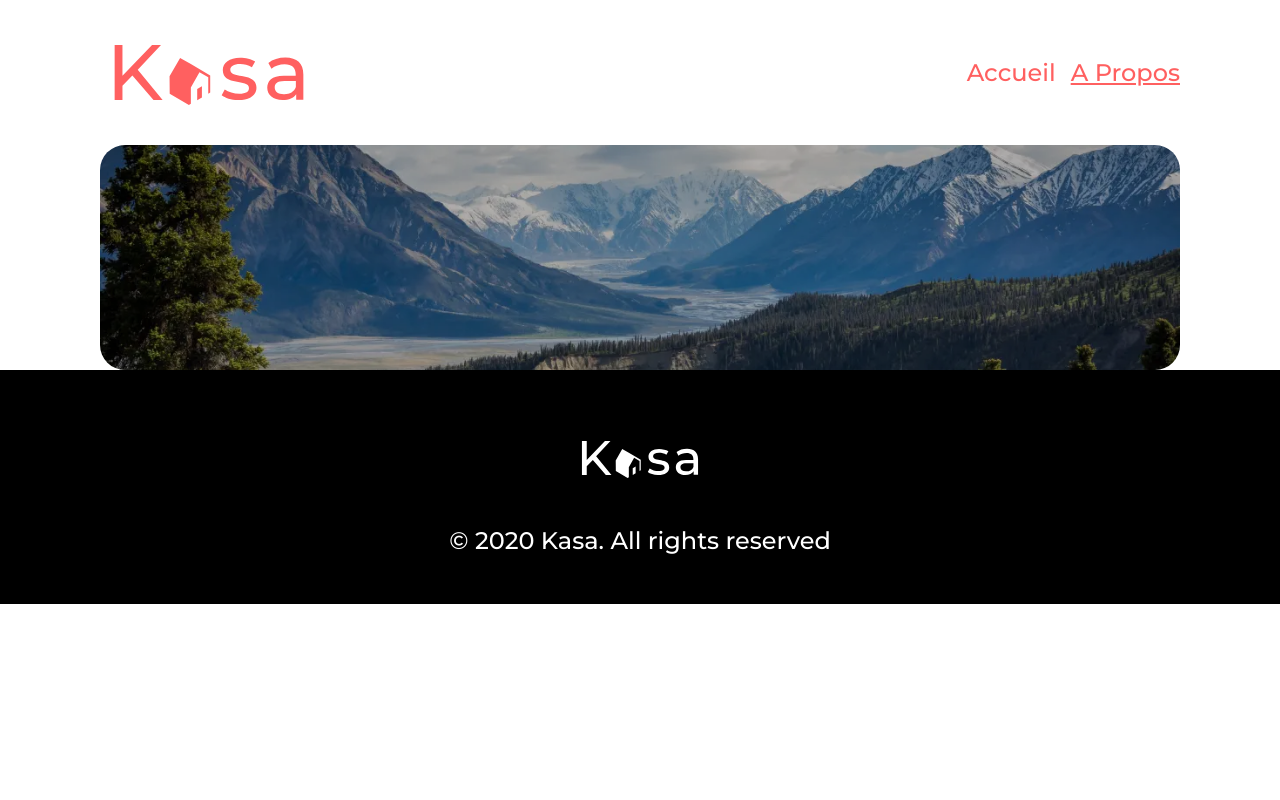
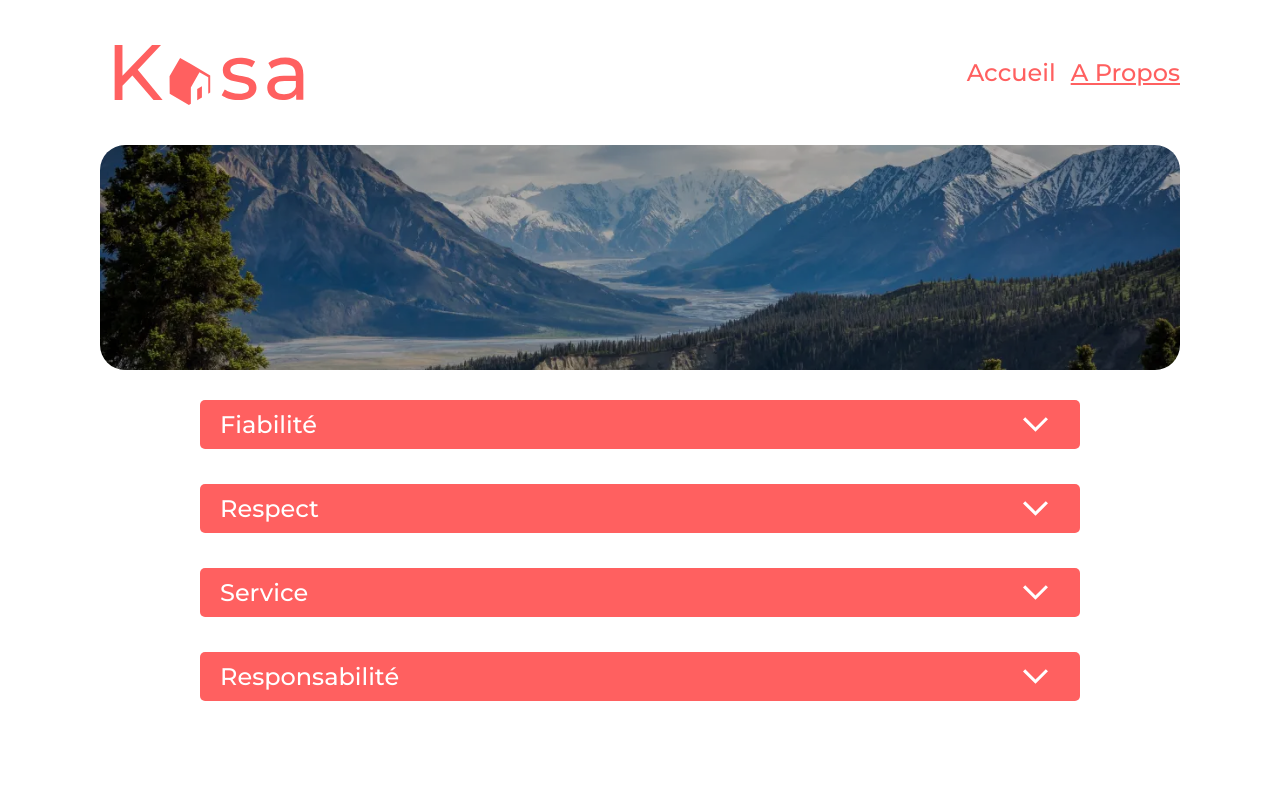
Before and after one commit to AndreVede/P7-kasa-es-su-kasa, a React (Create React App) app: page /A_Propos in a window 1280 px wide. Shown: the top 800 px of the page. Built offline with nearby package versions, Linux system fonts and the light colour scheme.

Commit message:
feat: page a propos

```diff
--- a/src/pages/A_Propos/index.tsx
+++ b/src/pages/A_Propos/index.tsx
@@ -2,11 +2,48 @@ import React from 'react';
 import Banner from '../../components/Banner';
 
 import montagneImg from '../../assets/images/montagne.webp';
+import Accordion from '../../components/Accordion';
 
 const APropos: React.FC = () => {
     return (
         <>
             <Banner imgSrc={montagneImg} imgAlt="paysage de montagne" />
+            <div className="a-propos-container">
+                <Accordion title="Fiabilité">
+                    <p className="a-propos-container__p">
+                        Les annonces postées sur Kasa garantissent une fiabilité
+                        totale. Les photos sont conformes aux logements, et
+                        toutes les informations sont régulièrement vérifiées par
+                        nos équipes.
+                    </p>
+                </Accordion>
+                <Accordion title="Respect">
+                    <p className="a-propos-container__p">
+                        La bienveillance fait partie des valeurs fondatrices de
+                        Kasa. Tout comportement discriminatoire ou de
+                        perturbation du voisinage entraînera une exclusion de
+                        notre plateforme.
+                    </p>
+                </Accordion>
+                <Accordion title="Service">
+                    <p className="a-propos-container__p">
+                        Nos équipes se tiennent à votre disposition pour vous
+                        fournir une expérience parfaite. N'hésitez pas à nous
+                        contacter si vous avez la moindre question.
+                    </p>
+                </Accordion>
+                <Accordion title="Responsabilité">
+                    <p className="a-propos-container__p">
+                        La sécurité est la priorité de Kasa. Aussi bien pour nos
+                        hôtes que pour les voyageurs, chaque logement correspond
+                        aux critères de sécurité établis par nos services. En
+                        laissant une note aussi bien à l'hôte qu'au locataire,
+                        cela permet à nos équipes de vérifier que les standards
+                        sont bien respectés. Nous organisons également des
+                        ateliers sur la sécurité domestique pour nos hôtes.
+                    </p>
+                </Accordion>
+            </div>
         </>
     );
 };
--- a/src/styles/components/_accordion.scss
+++ b/src/styles/components/_accordion.scss
@@ -15,9 +15,23 @@
         padding: 10px 20px;
         border-radius: 5px;
 
+        @include touch-pad-only {
+            padding: 8px 15px;
+        }
+        @include mobile-only {
+            padding: 5px 10px;
+        }
+
         &__title {
             margin: 0;
             @include Montserrat(medium, 24px);
+
+            @include touch-pad-only {
+                font-size: 16px;
+            }
+            @include mobile-only {
+                font-size: 13px;
+            }
         }
         &__button {
             cursor: pointer;
@@ -31,6 +45,18 @@
             &--active {
                 transform: rotate(0);
             }
+
+            @include touch-pad-only {
+                height: 20px;
+                width: 20px;
+                margin-right: 0;
+            }
+
+            @include mobile-only {
+                height: 15px;
+                width: 15px;
+                margin-right: 0;
+            }
         }
     }
 
@@ -43,7 +69,7 @@
             justify-content: flex-start;
             align-items: flex-start;
 
-            padding: 27px 20px 20px 20px;
+            padding: 27px 20px 22px 20px;
 
             background: $color-grey-secondary;
             color: $color-primary;
@@ -51,53 +77,30 @@
             @include Montserrat(regular, 24px);
 
             animation: accordion-open 250ms ease-in-out both;
+
+            @include touch-pad-only {
+                font-size: 16px;
+                padding: 20px 15px 17px 15px;
+            }
+            @include mobile-only {
+                font-size: 13px;
+                padding: 17px 10px 12px 10px;
+            }
         }
     }
 
     &--fiche-logement {
         & .accordion__ban {
-            @include touch-pad-only {
-                padding: 8px 15px;
-            }
-            @include mobile-only {
-                padding: 5px 10px;
-            }
             &__title {
                 font-size: 18px;
-
-                @include touch-pad-only {
-                    font-size: 16px;
-                }
-                @include mobile-only {
-                    font-size: 13px;
-                }
             }
 
             &__button {
                 margin: 0;
-
-                @include touch-pad-only {
-                    height: 20px;
-                    width: 20px;
-                }
-
-                @include mobile-only {
-                    height: 15px;
-                    width: 15px;
-                }
             }
         }
         & .accordion__container__content {
             font-size: 18px;
-
-            @include touch-pad-only {
-                font-size: 16px;
-                padding: 20px 15px 15px 15px;
-            }
-            @include mobile-only {
-                font-size: 13px;
-                padding: 17px 10px 10px 10px;
-            }
         }
     }
 }
--- a/src/styles/pages/_a-propos.scss
+++ b/src/styles/pages/_a-propos.scss
@@ -0,0 +1,36 @@
+.a-propos-container {
+    margin-top: 30px;
+    margin-bottom: 46px;
+    margin-left: 200px;
+    margin-right: 200px;
+
+    min-height: 450px;
+
+    display: flex;
+    flex-direction: column;
+    align-items: center;
+    align-content: flex-start;
+
+    gap: 35px;
+
+    @include touch-pad-only {
+        margin: 30px;
+        margin-bottom: 40px;
+        min-height: 400px;
+
+        gap: 25px;
+    }
+
+    @include mobile-only {
+        margin: 20px;
+        margin-bottom: 30px;
+        min-height: 300px;
+
+        gap: 20px;
+    }
+
+    &__p {
+        margin: 0;
+        padding: 0;
+    }
+}
```
